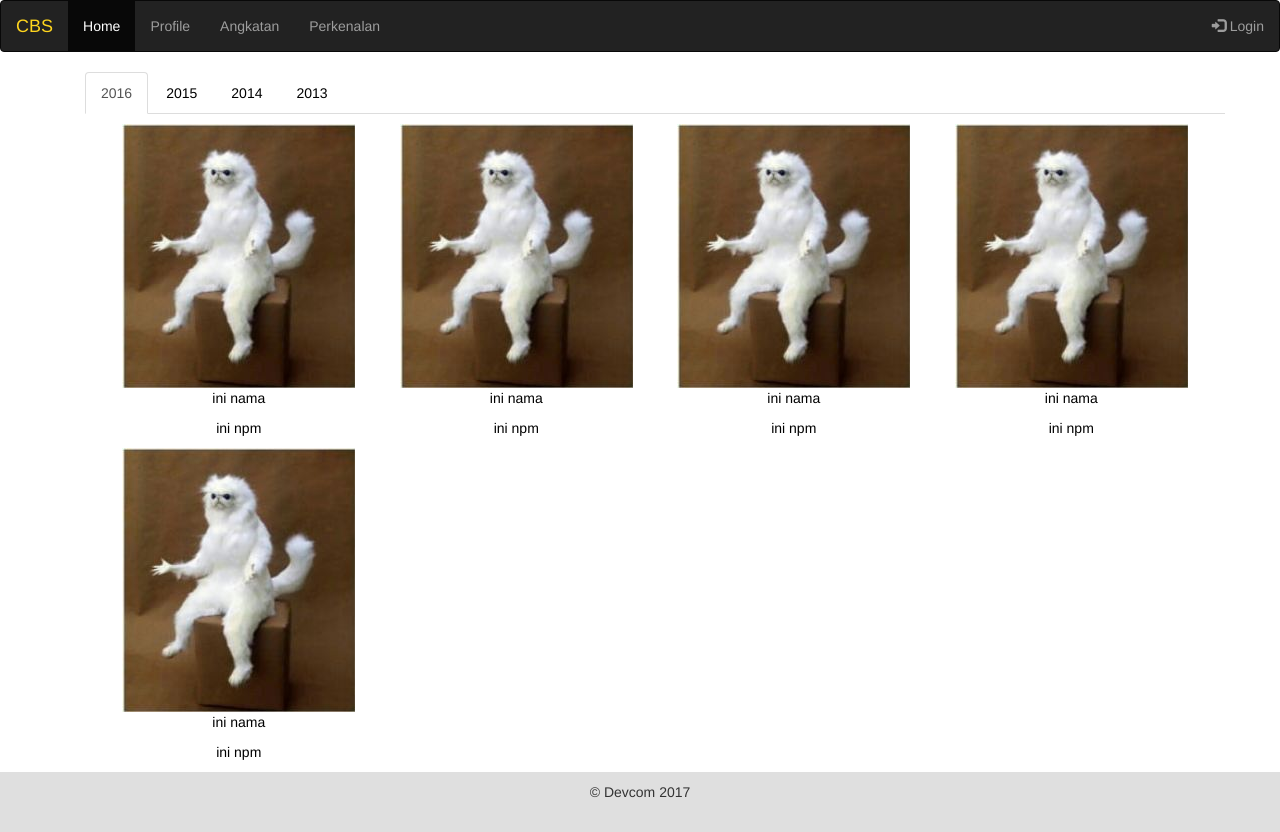
After one commit to Ponita48/PerkenalanCBS, a CodeIgniter app: a page that uses application/views/footer.php in a window 1280 px wide, after a click on "2016". The commit adds this page. Run offline with CodeIgniter, Linux system fonts and the light colour scheme.

Commit message:
list kating + ngerapihin footer dan header

```diff
--- a/application/controllers/user.php
+++ b/application/controllers/user.php
@@ -20,7 +20,12 @@ class User extends CI_Controller
 		$this->load->view('footer');
 	}
 
+	public function senior() {
 
+		$this->load->view('header');
+		$this->load->view('kating');
+		$this->load->view('footer');
+	}
 
 	//login function
 	public function login() {
--- a/application/views/footer.php
+++ b/application/views/footer.php
@@ -2,7 +2,7 @@
 <!-- TODO: Tambahin style sama isi footer  -->
 <div class="footer">
 	<center>
-		&copy Devcom 2017
+		<p>&copy Devcom 2017</p>
 	</center>
 </div>
 </body>
--- a/application/views/header.php
+++ b/application/views/header.php
@@ -20,7 +20,7 @@
 	        <span class="icon-bar"></span>
 	        <span class="icon-bar"></span>
 	      </button>
-	      <a class="navbar-brand" href="<?php echo base_url(); ?>index.php">Perkenalan CBS</a>
+	      <a class="navbar-brand" href="<?php echo base_url(); ?>index.php" style="color: #FFD51E">CBS</a>
 	    </div>
 	    <div class="collapse navbar-collapse" id="bs-example-navbar-collapse-1">
 		<ul class="nav navbar-nav">
--- /dev/null
+++ b/application/views/kating.php
@@ -0,0 +1,151 @@
+<!-- TODO: Jadiin foreach (tunggu backend selesai) -->
+	<div class="container">
+
+  		<!-- Nav tabs -->
+		<ul class="nav nav-tabs" role="tablist">
+			<li role="presentation"><a href="#1" aria-controls="1" role="tab" data-toggle="tab">2016</a></li>
+			<li role="presentation"><a href="#2" aria-controls="2" role="tab" data-toggle="tab">2015</a></li>
+			<li role="presentation"><a href="#3" aria-controls="3" role="tab" data-toggle="tab">2014</a></li>
+			<li role="presentation"><a href="#4" aria-controls="4" role="tab" data-toggle="tab">2013</a></li>
+		</ul>
+
+		<!-- Tab panes -->
+		<div class="tab-content">
+			<div role="tabpanel" class="tab-pane container-fluid" id="1">
+				<center>
+					<a href="#">
+						<div class="col-md-3">
+							<img src="<?php echo base_url(); ?>img/img1.jpg" alt="" class="img-responsive">
+								<p id="nama">ini nama</p>
+								<p id="npm">ini npm</p>
+						</div>
+					</a>
+					<a href="#">
+						<div class="col-md-3">
+							<img src="<?php echo base_url(); ?>img/img1.jpg" alt="" class="img-responsive">
+								<p id="nama">ini nama</p>
+								<p id="npm">ini npm</p>
+						</div>
+					</a>
+					<a href="#">
+						<div class="col-md-3">
+							<img src="<?php echo base_url(); ?>img/img1.jpg" alt="" class="img-responsive">
+								<p id="nama">ini nama</p>
+								<p id="npm">ini npm</p>
+						</div>
+					</a>
+					<a href="#">
+						<div class="col-md-3">
+							<img src="<?php echo base_url(); ?>img/img1.jpg" alt="" class="img-responsive">
+								<p id="nama">ini nama</p>
+								<p id="npm">ini npm</p>
+						</div>
+					</a>
+					<a href="#">
+						<div class="col-md-3">
+							<img src="<?php echo base_url(); ?>img/img1.jpg" alt="" class="img-responsive">
+								<p id="nama">ini nama</p>
+								<p id="npm">ini npm</p>
+						</div>
+					</a>
+				</center>
+			</div>
+			<div role="tabpanel" class="tab-pane container-fluid" id="2">
+				<center>
+					<a href="#">
+						<div class="col-md-3">
+							<img src="<?php echo base_url(); ?>img/img1.jpg" alt="" class="img-responsive">
+								<p id="nama">ini nama</p>
+								<p id="npm">ini npm</p>
+						</div>
+					</a>
+					<a href="#">
+						<div class="col-md-3">
+							<img src="<?php echo base_url(); ?>img/img1.jpg" alt="" class="img-responsive">
+								<p id="nama">ini nama</p>
+								<p id="npm">ini npm</p>
+						</div>
+					</a>
+					<a href="#">
+						<div class="col-md-3">
+							<img src="<?php echo base_url(); ?>img/img1.jpg" alt="" class="img-responsive">
+								<p id="nama">ini nama</p>
+								<p id="npm">ini npm</p>
+						</div>
+					</a>
+					<a href="#">
+						<div class="col-md-3">
+							<img src="<?php echo base_url(); ?>img/img1.jpg" alt="" class="img-responsive">
+								<p id="nama">ini nama</p>
+								<p id="npm">ini npm</p>
+						</div>
+					</a>
+				</center>
+			</div>
+			<div role="tabpanel" class="tab-pane container-fluid" id="3">
+				<center>
+					<a href="#">
+						<div class="col-md-3">
+							<img src="<?php echo base_url(); ?>img/img1.jpg" alt="" class="img-responsive">
+								<p id="nama">ini nama</p>
+								<p id="npm">ini npm</p>
+						</div>
+					</a>
+					<a href="#">
+						<div class="col-md-3">
+							<img src="<?php echo base_url(); ?>img/img1.jpg" alt="" class="img-responsive">
+								<p id="nama">ini nama</p>
+								<p id="npm">ini npm</p>
+						</div>
+					</a>
+					<a href="#">
+						<div class="col-md-3">
+							<img src="<?php echo base_url(); ?>img/img1.jpg" alt="" class="img-responsive">
+								<p id="nama">ini nama</p>
+								<p id="npm">ini npm</p>
+						</div>
+					</a>
+					<a href="#">
+						<div class="col-md-3">
+							<img src="<?php echo base_url(); ?>img/img1.jpg" alt="" class="img-responsive">
+								<p id="nama">ini nama</p>
+								<p id="npm">ini npm</p>
+						</div>
+					</a>
+				</center>
+			</div>
+			<div role="tabpanel" class="tab-pane container-fluid" id="4">
+				<center>
+					<a href="#">
+						<div class="col-md-3">
+							<img src="<?php echo base_url(); ?>img/img1.jpg" alt="" class="img-responsive">
+								<p id="nama">ini nama</p>
+								<p id="npm">ini npm</p>
+						</div>
+					</a>
+					<a href="#">
+						<div class="col-md-3">
+							<img src="<?php echo base_url(); ?>img/img1.jpg" alt="" class="img-responsive">
+								<p id="nama">ini nama</p>
+								<p id="npm">ini npm</p>
+						</div>
+					</a>
+					<a href="#">
+						<div class="col-md-3">
+							<img src="<?php echo base_url(); ?>img/img1.jpg" alt="" class="img-responsive">
+								<p id="nama">ini nama</p>
+								<p id="npm">ini npm</p>
+						</div>
+					</a>
+					<a href="#">
+						<div class="col-md-3">
+							<img src="<?php echo base_url(); ?>img/img1.jpg" alt="" class="img-responsive">
+								<p id="nama">ini nama</p>
+								<p id="npm">ini npm</p>
+						</div>
+					</a>
+				</center>
+			</div>
+		</div>
+
+	</div>
--- a/assets/css/user.css
+++ b/assets/css/user.css
@@ -1,14 +1,19 @@
-html body {
+html {
 	min-height: 100% !important;
-	width: 100%;
+	/*width: 100%;
 	height: 100%;
 	left: 0;
-	bottom: 0;
+	bottom: 0;*/
+	position: relative;
+}
+body {
+	margin-bottom: 60px;
 }
 .footer {
 	position: absolute;
 	bottom: 0;
 	width: 100%;
+	height: 60px;
 	padding: 10px;
 	background-color: #DFDFDF;
 }
@@ -22,3 +27,9 @@ a:hover {
 input {
 	padding: 10px;
 }
+.tab-content {
+	margin-top: 10px;
+}
+.photo-tumbnail {
+	margin-bottom: 10px;
+}
```
